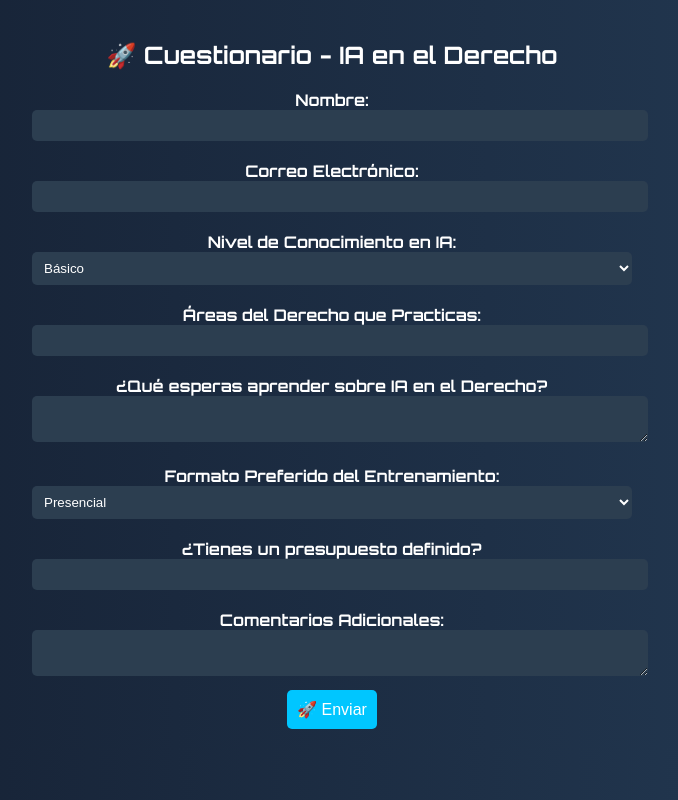
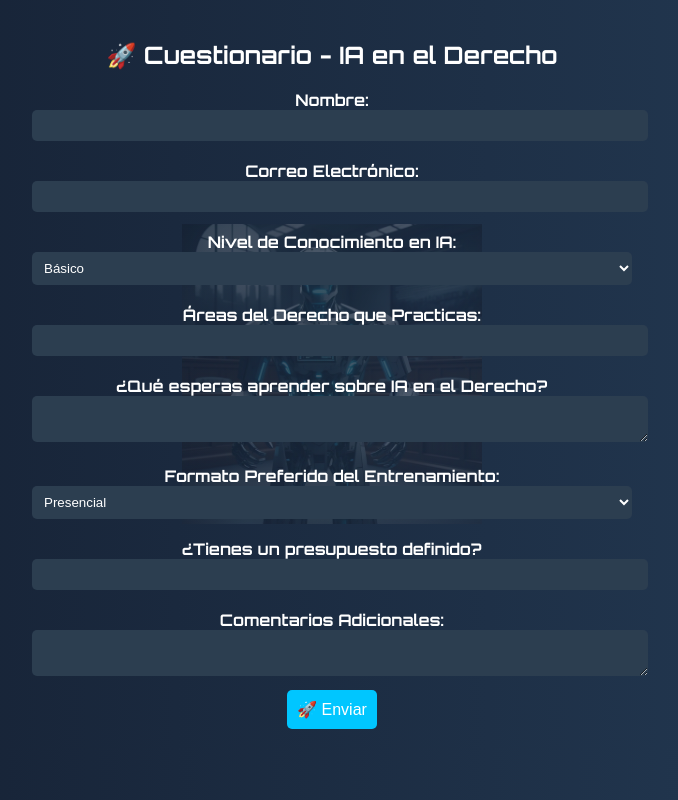
Before and after one commit to HauseFelipe/cuestionario-ia-abogados, a plain HTML site: page index.html in a window 1280 px wide. Shown: the whole page, without its empty margins (308-986 px from the left). Drawn offline with Linux system fonts and the light colour scheme.

Commit message:
index.html

```diff
--- a/index.html
+++ b/index.html
@@ -13,6 +13,7 @@
             margin: auto;
             padding: 20px;
             text-align: center;
+            position: relative;
         }
         label {
             font-weight: bold;
@@ -40,6 +41,21 @@
         }
         button:hover {
             background: #0072ff;
+        }
+
+        /* Fondo de robot geométrico */
+        body::before {
+            content: "";
+            position: absolute;
+            top: 50%;
+            left: 50%;
+            transform: translate(-50%, -50%);
+            width: 300px;
+            height: 400px;
+            background: url('https://github.com/HauseFelipe/cuestionario-ia-abogados/blob/main/WhatsApp%20Image%202025-01-30%20at%2012.45.42%20PM.jpeg?raw=true') no-repeat center center;
+            background-size: contain;
+            opacity: 0.2;
+            z-index: -1;
         }
     </style>
     <link href="https://fonts.googleapis.com/css2?family=Orbitron:wght@400;700&display=swap" rel="stylesheet">
```
